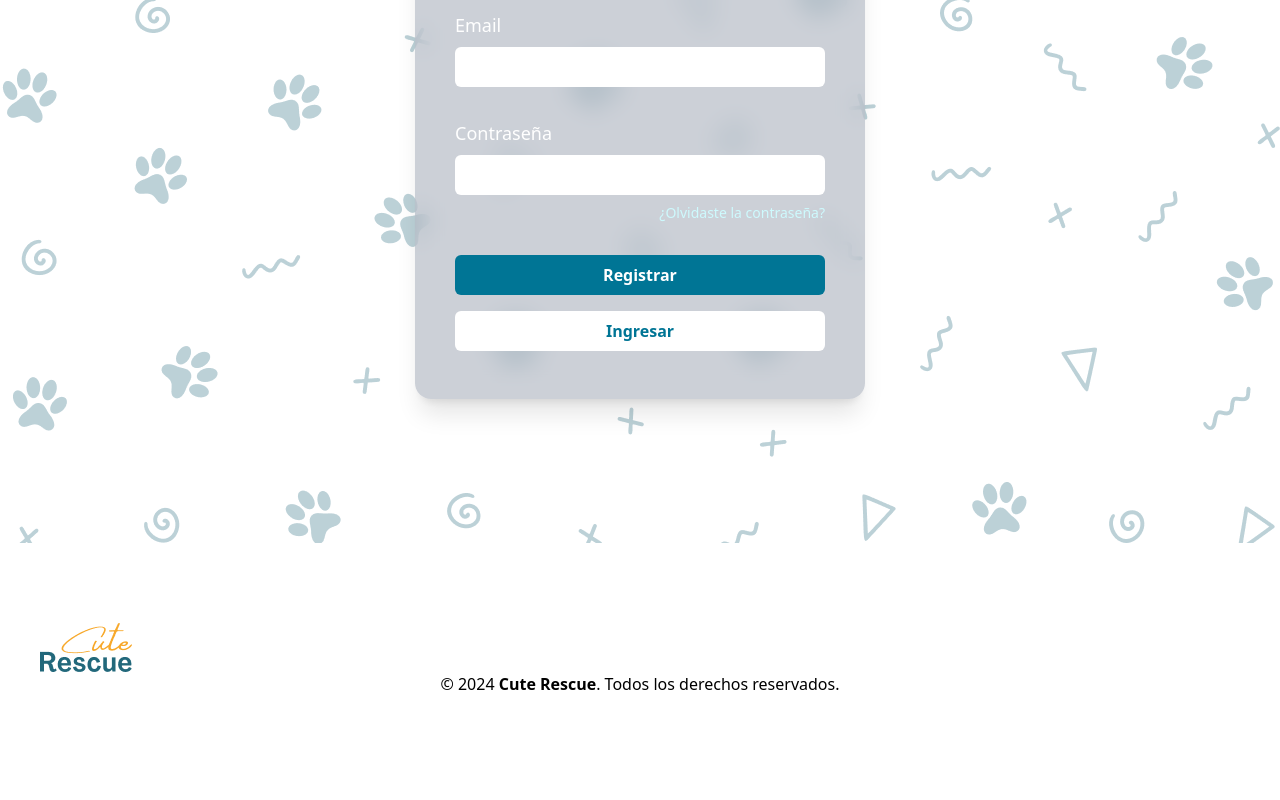
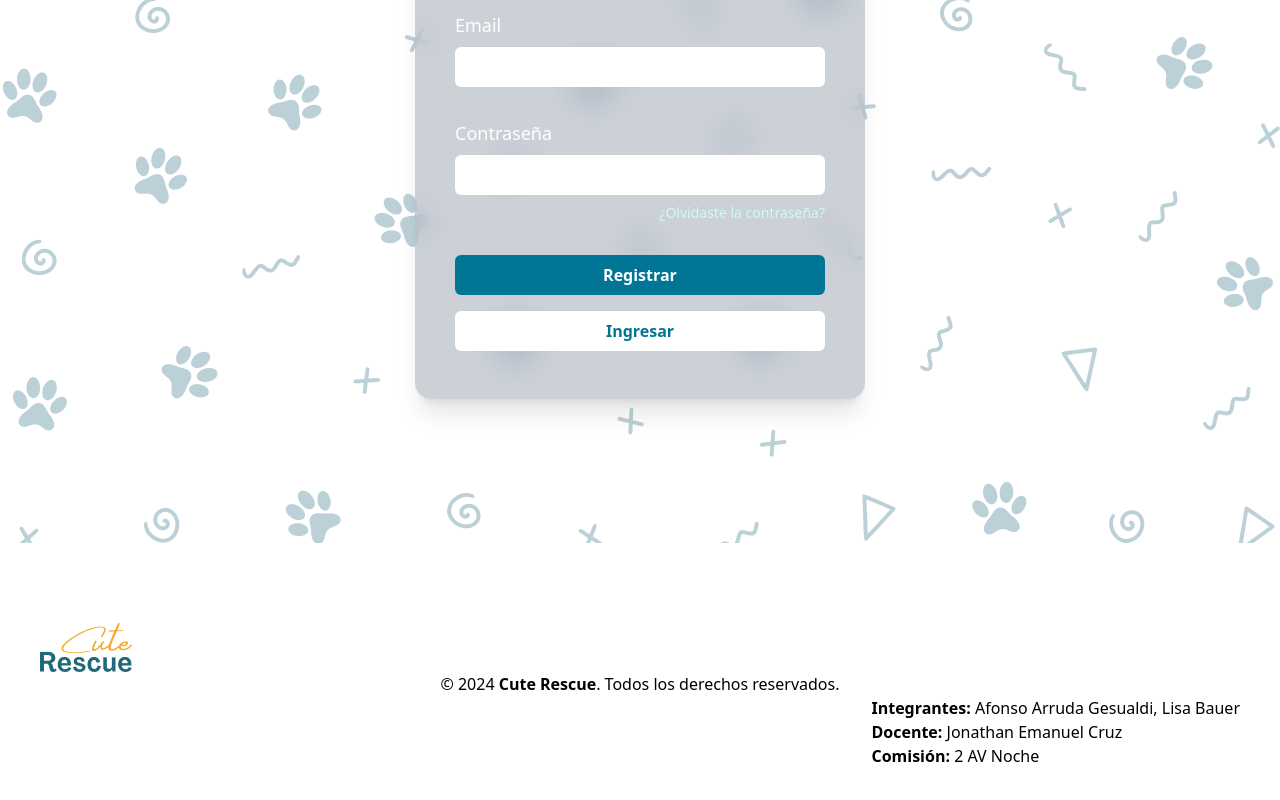
Before and after one commit to gesualdiafonso/cuterescue-page, a React (Vite) app: page /login in a window 1280 px wide. Shown: the part 401-1201 px from the top of the page. Before the commit the page ends 1137 px from the top, so only its background shows below. Built offline with nearby package versions, Linux system fonts and the light colour scheme.

Commit message:
"información al footer"

```diff
--- a/src/components/Footer.jsx
+++ b/src/components/Footer.jsx
@@ -13,6 +13,11 @@ function Footer(){
                 <p>© 2024 <strong>Cute Rescue</strong>. Todos los derechos reservados.
                 </p>
             </div>
+            <div class="flex flex-col justify-self-end ">
+            <p><strong>Integrantes:</strong> Afonso Arruda Gesualdi, Lisa Bauer</p>
+            <p><strong>Docente:</strong> Jonathan Emanuel Cruz</p>
+            <p><strong>Comisión:</strong> 2 AV Noche</p>
+          </div>
         </footer>
     )
 }
```
